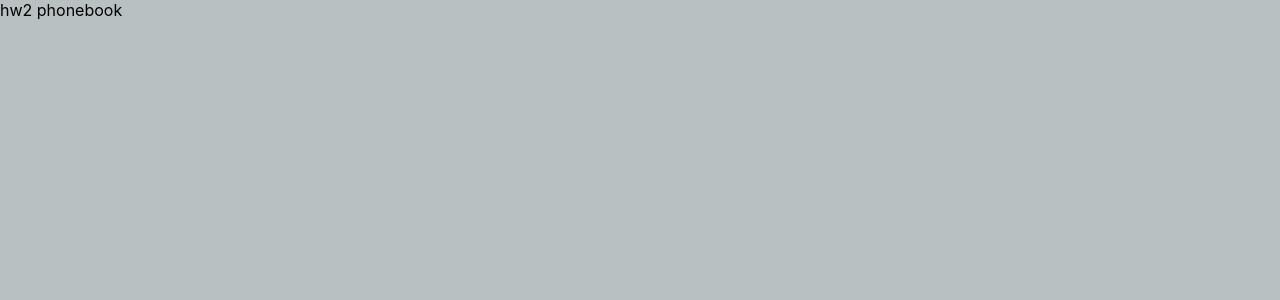
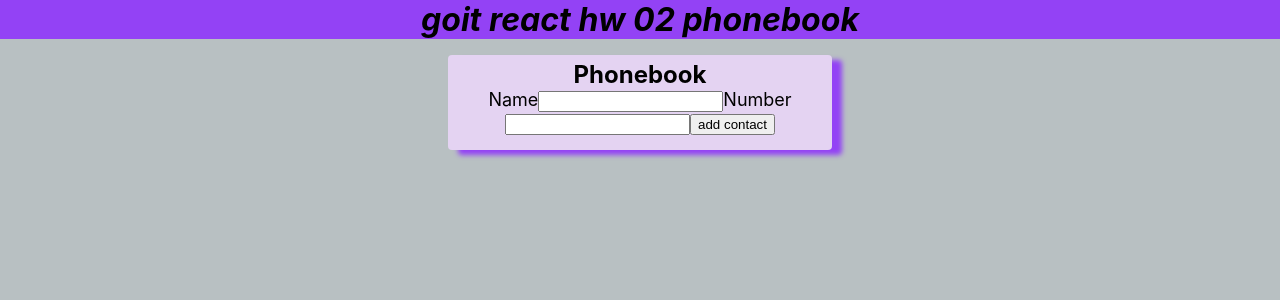
Before and after one commit to Sumaruk-Olga/react-hw-02-phonebook-, a React (Create React App) app: page / in a window 1280 px wide. Shown: the top 300 px of the page. Built offline with nearby package versions, Linux system fonts and the light colour scheme.

Commit message:
aff simple html

```diff
--- a/src/components/App/App.jsx
+++ b/src/components/App/App.jsx
@@ -1,7 +1,44 @@
-export const App = () => {
-  return (
-    <div>
-      hw2 phonebook
-    </div>
-  );
-};
+import { Component } from 'react';
+import { PageTitle } from 'components/PageTitle/PageTitle.styled';
+import { Container, SectionTitle } from './App.styled';
+
+
+
+export class App extends Component {
+  state = {
+    contacts: [],
+    name: '',
+  };
+
+  render() {
+
+    return (<>
+    <PageTitle>goit react hw 02 phonebook</PageTitle>
+      <Container>
+        <SectionTitle>Phonebook</SectionTitle>
+        <form>
+          <label>Name
+            <input
+              type="text"
+              name="name"
+              pattern="^[a-zA-Zа-яА-Я]+(([' -][a-zA-Zа-яА-Я ])?[a-zA-Zа-яА-Я]*)*$"
+              title="Name may contain only letters, apostrophe, dash and spaces. For example Adrian, Jacob Mercer, Charles de Batz de Castelmore d'Artagnan"
+              required
+            />
+          </label>
+          <label>Number
+            <input
+              type="tel"
+              name="number"
+              pattern="\+?\d{1,4}?[-.\s]?\(?\d{1,3}?\)?[-.\s]?\d{1,4}[-.\s]?\d{1,4}[-.\s]?\d{1,9}"
+              title="Phone number must be digits and can contain spaces, dashes, parentheses and can start with +"
+              required
+            />
+          </label>
+          <button type='button'>add contact</button>
+        </form>
+      </Container>
+      </>
+    );
+  }
+}
--- /dev/null
+++ b/src/components/App/App.styled.jsx
@@ -0,0 +1,28 @@
+import styled from "@emotion/styled";
+
+export const Container = styled.div`
+    display: 'flex';
+    flex-direction: 'column';
+    height: 100%;
+    width: 90%;
+    text-align: center;
+    font-size: ${p => p.theme.fontSizes.m};
+    color: ${p => p.theme.text.primary};
+    border-radius: ${p=>p.theme.radii.normal};
+    background-color: ${p => p.theme.colors.page};
+    box-shadow: ${p => p.theme.shadow};
+    margin-left: auto;
+    margin-right: auto;
+    padding-top: 5px;
+    padding-bottom: 15px;
+     @media screen and (min-width: 768px) {
+      width: 75%;
+    }
+    @media screen and (min-width: 1200px) {
+      width: 30%;
+  }
+`;
+
+export const SectionTitle = styled.h2`
+font-size: ${p => p.theme.fontSizes.l};
+`;
--- /dev/null
+++ b/src/components/PageTitle/PageTitle.styled.jsx
@@ -0,0 +1,9 @@
+import styled from "@emotion/styled";
+
+export const PageTitle = styled.h1`
+ display: block;
+    text-align: center;
+    font-style: italic;
+    margin-bottom:${p => p.theme.space[4]}px;
+    background-color: ${p => p.theme.colors.secondary};
+`;
```
